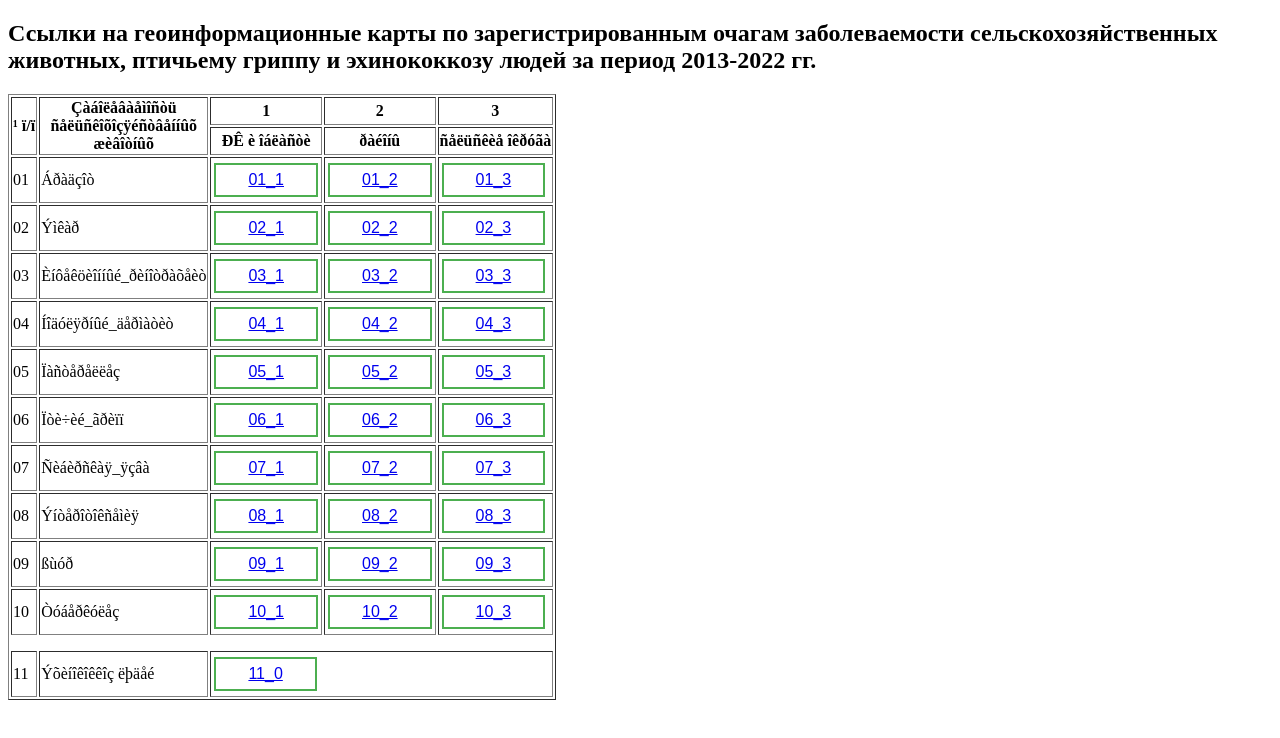
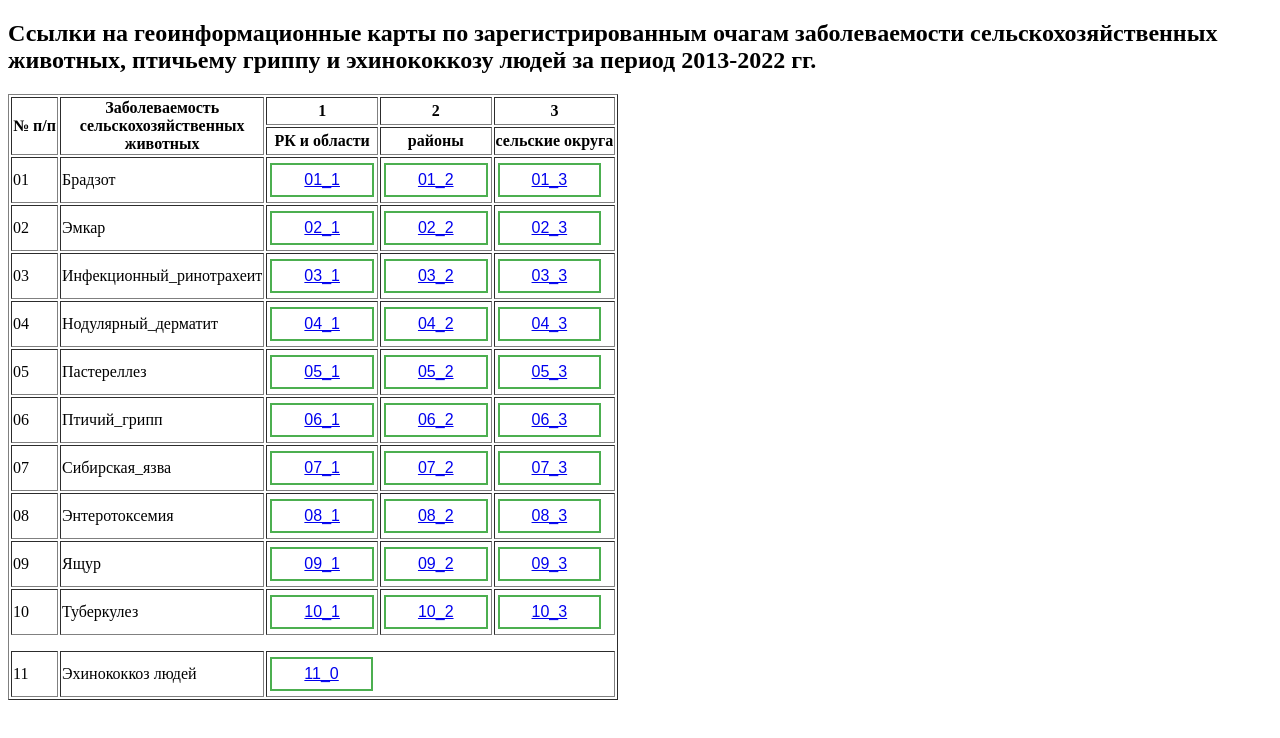
Before and after one commit to Yermakhan88/Kaz-NIVI, a plain HTML site: page index.html in a window 1280 px wide. Drawn offline with Linux system fonts and the light colour scheme.

Commit message:
index.html

```diff
--- a/index.html
+++ b/index.html
@@ -77,85 +77,85 @@
 <table border=1>
 <thead>
   <tr>
-    <th rowspan="2">¹ ï/ï<br> </th>
-    <th rowspan="2">Çàáîëåâàåìîñòü <br>ñåëüñêîõîçÿéñòâåííûõ <br>æèâîòíûõ</th>
+    <th rowspan="2">№ п/п<br> </th>
+    <th rowspan="2">Заболеваемость  <br>сельскохозяйственных  <br>животных</th>
     <th>1</th>
     <th>2</th>
     <th>3</th>
   </tr>
   <tr>
-    <th>ÐÊ è îáëàñòè</th>
-    <th>ðàéîíû</th>
-    <th>ñåëüñêèå îêðóãà</th>
+    <th>РК и области</th>
+    <th>районы</th>
+    <th>сельские округа</th>
   </tr>
 </thead>
 <tbody>
   <tr>
     <td>01</td>
-    <td>Áðàäçîò</td>
+    <td>Брадзот</td>
     <td><button class="button button1"><a href = "files/01_1.html" target="_blank">01_1</a></button></td>
     <td><button class="button button1"><a href = "files/01_2.html" target="_blank">01_2</button></td>
     <td><button class="button button1"><a href = "files/01_3.html" target="_blank">01_3</button></td>
   </tr>
   <tr>
     <td>02</td>
-    <td>Ýìêàð</td>
+    <td>Эмкар</td>
     <td><button class="button button1"><a href = "files/02_1.html" target="_blank">02_1</a></button></td>
     <td><button class="button button1"><a href = "files/02_2.html" target="_blank">02_2</button></td>
     <td><button class="button button1"><a href = "files/02_3.html" target="_blank">02_3</button></td>
   </tr>
   <tr>
     <td>03</td>
-    <td>Èíôåêöèîííûé_ðèíîòðàõåèò</td>
+    <td>Инфекционный_ринотрахеит</td>
     <td><button class="button button1"><a href = "files/03_1.html" target="_blank">03_1</a></button></td>
     <td><button class="button button1"><a href = "files/03_2.html" target="_blank">03_2</button></td>
     <td><button class="button button1"><a href = "files/03_3.html" target="_blank">03_3</button></td>
   </tr>
   <tr>
     <td>04</td>
-    <td>Íîäóëÿðíûé_äåðìàòèò</td>
+    <td>Нодулярный_дерматит</td>
     <td><button class="button button1"><a href = "files/04_1.html" target="_blank">04_1</a></button></td>
     <td><button class="button button1"><a href = "files/04_2.html" target="_blank">04_2</button></td>
     <td><button class="button button1"><a href = "files/04_3.html" target="_blank">04_3</button></td>
   </tr>
   <tr>
     <td>05</td>
-    <td>Ïàñòåðåëëåç</td>
+    <td>Пастереллез</td>
     <td><button class="button button1"><a href = "files/05_1.html" target="_blank">05_1</a></button></td>
     <td><button class="button button1"><a href = "files/05_2.html" target="_blank">05_2</button></td>
     <td><button class="button button1"><a href = "files/05_3.html" target="_blank">05_3</button></td>
   </tr>
   <tr>
     <td>06</td>
-    <td>Ïòè÷èé_ãðèïï</td>
+    <td>Птичий_грипп</td>
     <td><button class="button button1"><a href = "files/06_1.html" target="_blank">06_1</a></button></td>
     <td><button class="button button1"><a href = "files/06_2.html" target="_blank">06_2</button></td>
     <td><button class="button button1"><a href = "files/06_3.html" target="_blank">06_3</button></td>
   </tr>
   <tr>
     <td>07</td>
-    <td>Ñèáèðñêàÿ_ÿçâà</td>
+    <td>Сибирская_язва</td>
     <td><button class="button button1"><a href = "files/07_1.html" target="_blank">07_1</a></button></td>
     <td><button class="button button1"><a href = "files/07_2.html" target="_blank">07_2</button></td>
     <td><button class="button button1"><a href = "files/07_3.html" target="_blank">07_3</button></td>
   </tr>
   <tr>
     <td>08</td>
-    <td>Ýíòåðîòîêñåìèÿ</td>
+    <td>Энтеротоксемия</td>
     <td><button class="button button1"><a href = "files/08_1.html" target="_blank">08_1</a></button></td>
     <td><button class="button button1"><a href = "files/08_2.html" target="_blank">08_2</button></td>
     <td><button class="button button1"><a href = "files/08_3.html" target="_blank">08_3</button></td>
   </tr>
   <tr>
     <td>09</td>
-    <td>ßùóð</td>
+    <td>Ящур</td>
     <td><button class="button button1"><a href = "files/09_1.html" target="_blank">09_1</a></button></td>
     <td><button class="button button1"><a href = "files/09_2.html" target="_blank">09_2</button></td>
     <td><button class="button button1"><a href = "files/09_3.html" target="_blank">09_3</button></td>
   </tr>
   <tr>
     <td>10</td>
-    <td>Òóáåðêóëåç</td>
+    <td>Туберкулез</td>
     <td><button class="button button1"><a href = "files/10_1.html" target="_blank">10_1</a></button></td>
     <td><button class="button button1"><a href = "files/10_2.html" target="_blank">10_2</button></td>
     <td><button class="button button1"><a href = "files/10_3.html" target="_blank">10_3</button></td>
@@ -177,7 +177,7 @@
   </tr>
   <tr>
     <td>11</td>
-    <td>Ýõèíîêîêêîç ëþäåé</td>
+    <td>Эхинококкоз людей</td>
     <td colspan="3"><button class="button button1"><a href = "files/11_0.html" target="_blank">11_0</a></button></td>
 
   </tr>
```
